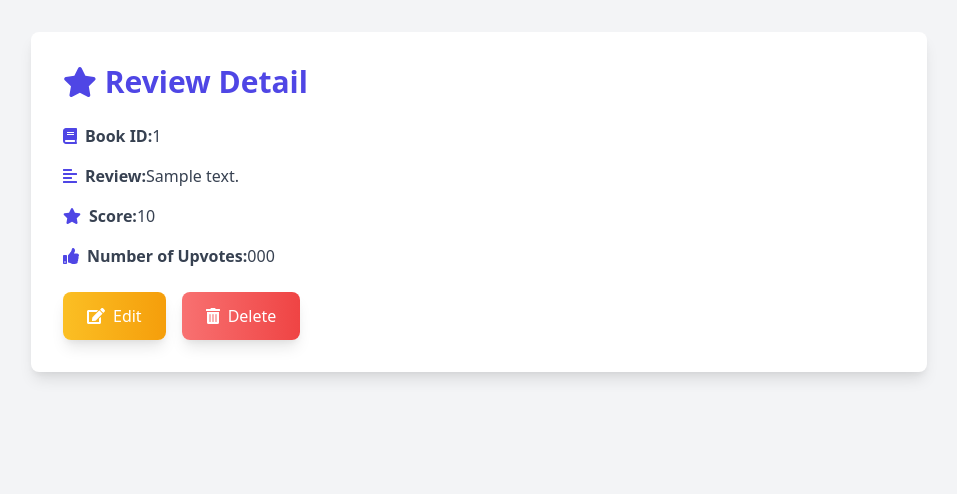
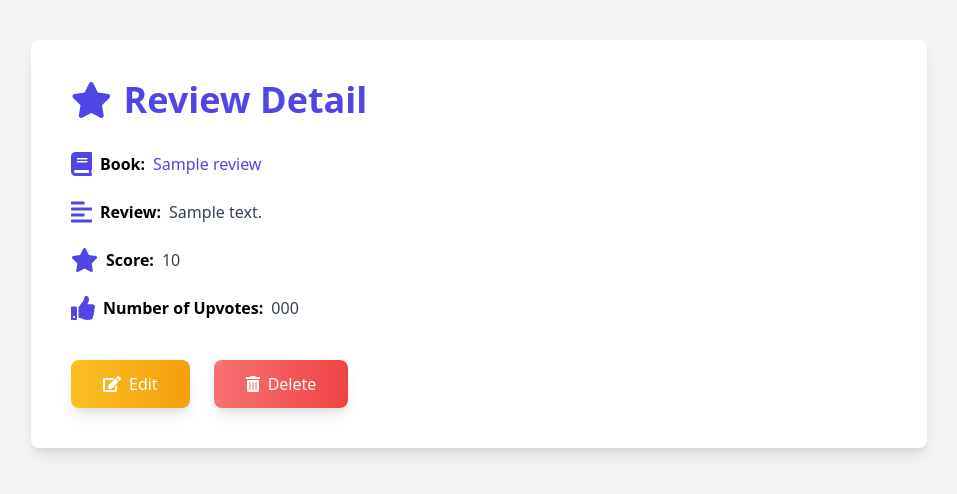
Before and after one commit to Rodrigo-Vildosola/A1_SOFTWARE_ARCHITECTURE, a Django app: template reviews/templates/reviews/review_detail.html in a window 1280 px wide. Shown: the part 74-568 px from the top of the page, without its empty margins (161-1118 px from the left). Run offline with Django 4.2, Linux system fonts and the light colour scheme; the template is opened without the code that fills it: most values are stand-ins (such as "Sample title", 1, 10 or a date in 2020).

Commit message:
Enhanced the UI

```diff
--- a/reviews/templates/base_generic.html
+++ b/reviews/templates/base_generic.html
@@ -28,7 +28,7 @@
                               <i class="fas fa-chevron-right"></i>
                           </button>
                         </div>
-                        <div id="resultsList"></div>
+                        <div id="resultsList" class="z-50"></div>
                     </div>
                 </div>
                 <a href="/top-books" class="bg-gray-700 hover:bg-gray-900 text-white font-semibold py-2 px-4 rounded-md shadow-md hover:from-green-500 hover:to-blue-600 transition duration-300">Top Books</a>
@@ -92,7 +92,7 @@
 
             if (data.books.length > 0) {
                 resultsList.innerHTML = data.books.map(book => `
-                    <a href="/book/${book._id}" class="block px-4 py-2 text-gray-700 hover:bg-gray-100">
+                    <a href="/book/${book._id}" class="block z-50 px-4 py-2 text-gray-700 hover:bg-gray-100">
                         ${book.name}
                     </a>
                 `).join('');
--- a/reviews/templates/reviews/review_detail.html
+++ b/reviews/templates/reviews/review_detail.html
@@ -4,33 +4,45 @@
 {% block title %}Review Detail{% endblock %}
 
 {% block content %}
-<div class="max-w-4xl mx-auto mt-8 bg-white p-8 rounded-lg shadow-lg">
-    <h1 class="text-3xl font-bold mb-6 text-indigo-600 flex items-center">
-        <i class="fas fa-star mr-2"></i>Review Detail
+<div class="max-w-4xl mx-auto mt-10 bg-white p-10 rounded-lg shadow-lg">
+    <h1 class="text-4xl font-bold mb-8 text-indigo-600 flex items-center">
+        <i class="fas fa-star mr-3"></i>Review Detail
     </h1>
-    <div class="space-y-4">
-        <p class="text-gray-700 flex items-center">
-            <i class="fas fa-book mr-2 text-indigo-600"></i>
-            <strong>Book ID:</strong> {{ review.book_id }}
-        </p>
-        <p class="text-gray-700 flex items-center">
-            <i class="fas fa-align-left mr-2 text-indigo-600"></i>
-            <strong>Review:</strong> {{ review.review }}
-        </p>
-        <p class="text-gray-700 flex items-center">
-            <i class="fas fa-star mr-2 text-indigo-600"></i>
-            <strong>Score:</strong> {{ review.score }}
-        </p>
-        <p class="text-gray-700 flex items-center">
-            <i class="fas fa-thumbs-up mr-2 text-indigo-600"></i>
-            <strong>Number of Upvotes:</strong> {{ review.number_of_upvotes }}
-        </p>
+    <div class="space-y-6">
+        <div class="flex items-center space-x-2">
+            <i class="fas fa-book text-indigo-600 text-2xl"></i>
+            <strong>Book:</strong>
+            <p class="text-gray-700 text-md">
+                <a href="{% url 'book_detail' review.book_id %}" class="text-indigo-600 hover:underline">{{ review.book_name }}</a>
+            </p>
+        </div>
+        <div class="flex items-center space-x-2">
+            <i class="fas fa-align-left text-indigo-600 text-2xl"></i>
+            <strong>Review:</strong>
+            <p class="text-gray-700 text-md">
+                 {{ review.review }}
+            </p>
+        </div>
+        <div class="flex items-center space-x-2">
+            <i class="fas fa-star text-indigo-600 text-2xl"></i>
+            <strong>Score:</strong>
+            <p class="text-gray-700 text-md">
+               {{ review.score }}
+            </p>
+        </div>
+        <div class="flex items-center space-x-2">
+            <i class="fas fa-thumbs-up text-indigo-600 text-2xl"></i>
+            <strong>Number of Upvotes:</strong>
+            <p class="text-gray-700 text-md">
+               {{ review.number_of_upvotes }}
+            </p>
+        </div>
     </div>
-    <div class="mt-6 flex space-x-4">
-        <a href="{% url 'review_edit' review|get_id %}" class="bg-gradient-to-r from-yellow-400 to-yellow-500 text-white px-6 py-3 rounded-lg shadow-lg hover:from-yellow-500 hover:to-yellow-600 transition duration-300 flex items-center">
+    <div class="mt-10 flex space-x-6">
+        <a href="{% url 'review_edit' review|get_id %}" class="bg-gradient-to-r from-yellow-400 to-yellow-500 text-white px-8 py-3 rounded-lg shadow-lg hover:from-yellow-500 hover:to-yellow-600 transition duration-300 flex items-center">
             <i class="fas fa-edit mr-2"></i> Edit
         </a>
-        <a href="{% url 'review_delete' review|get_id %}" class="bg-gradient-to-r from-red-400 to-red-500 text-white px-6 py-3 rounded-lg shadow-lg hover:from-red-500 hover:to-red-600 transition duration-300 flex items-center">
+        <a href="{% url 'review_delete' review|get_id %}" class="bg-gradient-to-r from-red-400 to-red-500 text-white px-8 py-3 rounded-lg shadow-lg hover:from-red-500 hover:to-red-600 transition duration-300 flex items-center">
             <i class="fas fa-trash-alt mr-2"></i> Delete
         </a>
     </div>
```
Also changed, not shown: reviews/queries/reviews.py (+8 -2 lines), reviews/queries/sales.py (+18 -7 lines), reviews/templates/authors/author_list.html (+5 -5 lines), reviews/templates/books/book_detail.html (+7 -2 lines), reviews/templates/reviews/review_form.html (+21 -3 lines), reviews/templates/reviews/review_list.html (+4 -4 lines).
